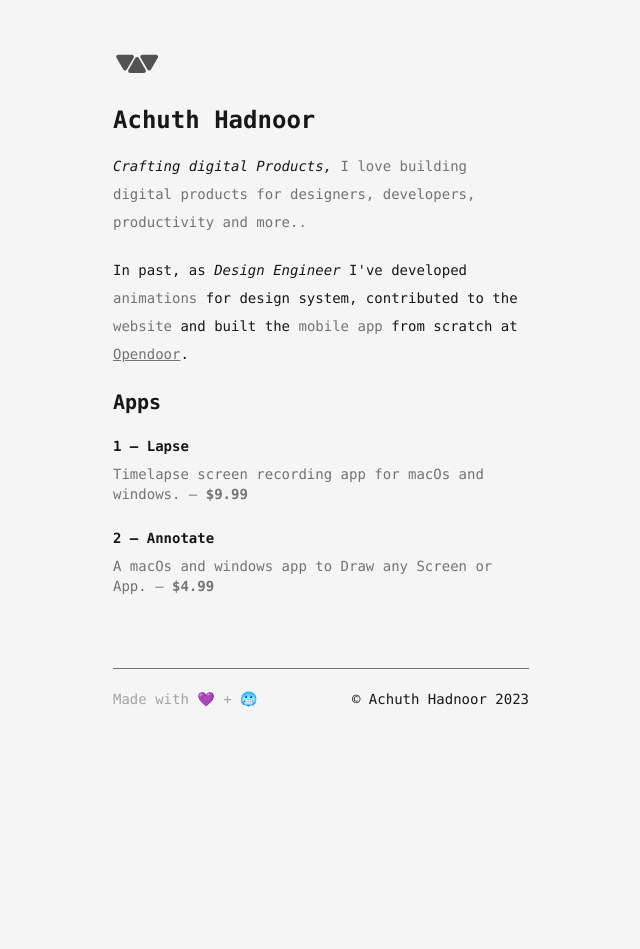
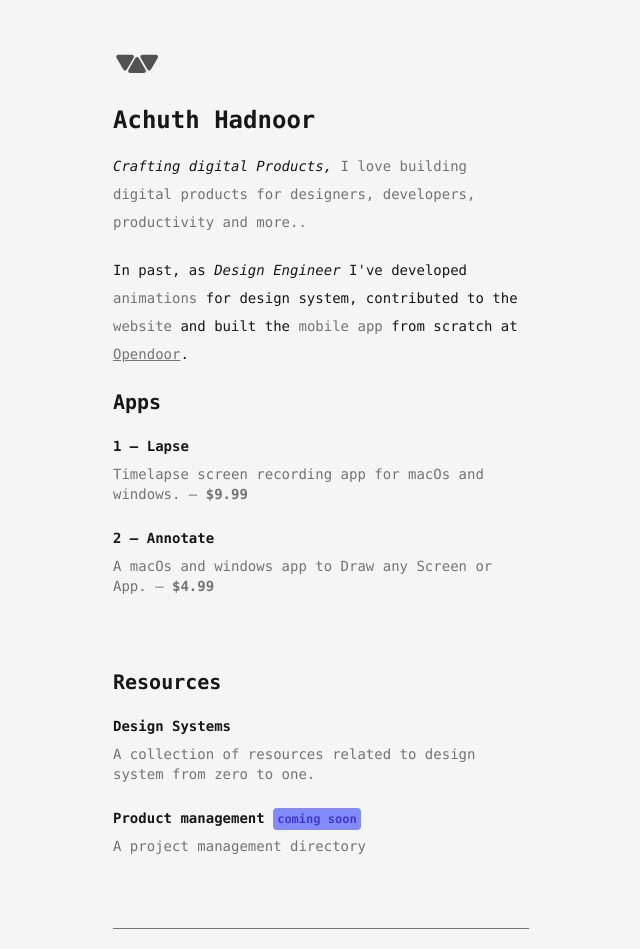
Before and after one commit to achuthhadnoor/website, a Next.js app: page / in a window 1280 px wide. Shown: the top 949 px of the page, without its empty margins (319-959 px from the left). Before the commit the page ends 800 px from the top, so only its background shows below. Built offline with nearby package versions, Linux system fonts and the light colour scheme.

Commit message:
improvements

```diff
--- a/app/design-systems/page.tsx
+++ b/app/design-systems/page.tsx
@@ -230,14 +230,14 @@
                 <h1 className='text-2xl'>Design Systems</h1>
                 <p className='text-neutral-800 dark:text-neutral-300'>Quick inspirations, links, tutorials and resources to learn and apply design systems.</p>
             </div>
-            {designSystem.map((system => <details key={system.section} open className='border-b border-b-neutral-300'>
+            {designSystem.map((system => <details key={system.section} open className='border-b border-b-neutral-300 dark:border-b-neutral-700'>
                 <summary className='py-4 cursor-pointer '>
                     {system.section}
                 </summary>
-                <ul className='gap-1 flex flex-col'>
+                <ul className='gap-2 flex flex-col'>
                     {
                         system.links.map(({ title, link }) => <Link href={link} key={link} target='_blank' >
-                            <li className='p-2 space-y-1 border-neutral-200 border rounded-md'>
+                            <li className='p-2 space-y-1 border-neutral-200 dark:border-neutral-700 border rounded-md hover:border-indigo-500'>
                                 <h3>{title}</h3>
                                 <p className='text-xs text-neutral-500'>{link}</p>
                             </li>
--- a/app/page.tsx
+++ b/app/page.tsx
@@ -51,7 +51,7 @@
       <motion.section
         initial={{ opacity: 0, y: 20 }}
         animate={{ opacity: 1, y: 0 }}
-        transition={{ duration: 0.5 }}
+        transition={{ duration: 0.5, delay: 0 }}
         className='flex flex-col gap-4'>
         <span className="text-neutral-600 dark:text-neutral-400">
           <Logo />
@@ -70,7 +70,7 @@
       <motion.section
         initial={{ opacity: 0, y: 20 }}
         animate={{ opacity: 1, y: 0 }}
-        transition={{ duration: 0.5, delay: 0.2 }}
+        transition={{ duration: 0.5, delay: 0.5 }}
         id="writings"
         className='pb-10 max-w-xl'>
         <h2 className='font-bold text-xl'>Apps</h2>
@@ -80,7 +80,7 @@
               key={id}
               initial={{ opacity: 0, y: 20 }}
               animate={{ opacity: 1, y: 0 }}
-              transition={{ duration: 0.5, delay: 0.3 + (index * 0.1) }}>
+              transition={{ duration: 0.5, delay: 1 + (index * 0.5) }}>
               <Link href={url}>
                 <div className='flex flex-col gap-1'>
                   <div className='flex gap-2 group'>
@@ -98,7 +98,46 @@
       <motion.section
         initial={{ opacity: 0, y: 20 }}
         animate={{ opacity: 1, y: 0 }}
-        transition={{ duration: 0.5, delay: 0.4 }}
+        transition={{ duration: 0.5, delay: 2 }}
+        id="writings"
+        className='pb-10 max-w-xl'>
+        <h2 className='font-bold text-xl'>Resources</h2>
+        <div className='flex flex-col gap-5 py-4'>
+          <motion.div
+            initial={{ opacity: 0, y: 20 }}
+            animate={{ opacity: 1, y: 0 }}
+            transition={{ duration: 0.5, delay: 2.5 }}>
+            <Link href="/design-systems">
+              <div className='flex flex-col gap-1'>
+                <div className='flex gap-2 group'>
+                  <h3 className='text-md font-semibold cursive'> Design Systems</h3>
+                  <span className='transform -rotate-45 hidden group-hover:inline'>{'→'}</span>
+                </div>
+                <p className='text-sm text-neutral-500'> A collection of resources related to design system from zero to one. </p>
+              </div>
+            </Link>
+          </motion.div>
+          <motion.div
+            initial={{ opacity: 0, y: 20 }}
+            animate={{ opacity: 1, y: 0 }}
+            transition={{ duration: 0.5, delay: 3 }}>
+            <Link href="/design-systems">
+              <div className='flex flex-col gap-1'>
+                <div className='flex gap-2 group'>
+                  <h3 className='text-md font-semibold cursive'> Product management <span className='text-xs p-1 bg-indigo-400 text-indigo-700 rounded'>coming soon</span></h3>
+                  <span className='transform -rotate-45 hidden group-hover:inline'>{'→'}</span>
+                </div>
+                <p className='text-sm text-neutral-500'> A project management directory</p>
+              </div>
+            </Link>
+          </motion.div>
+        </div>
+      </motion.section>
+
+      <motion.section
+        initial={{ opacity: 0, y: 20 }}
+        animate={{ opacity: 1, y: 0 }}
+        transition={{ duration: 0.5, delay: 3.5 }}
         className="flex justify-between py-4 border-t border-neutral-500">
         <h5 className="text-neutral-400">Made with 💜 + 🥶</h5>
         <p>© Achuth Hadnoor {new Date().getFullYear()}</p>
```
